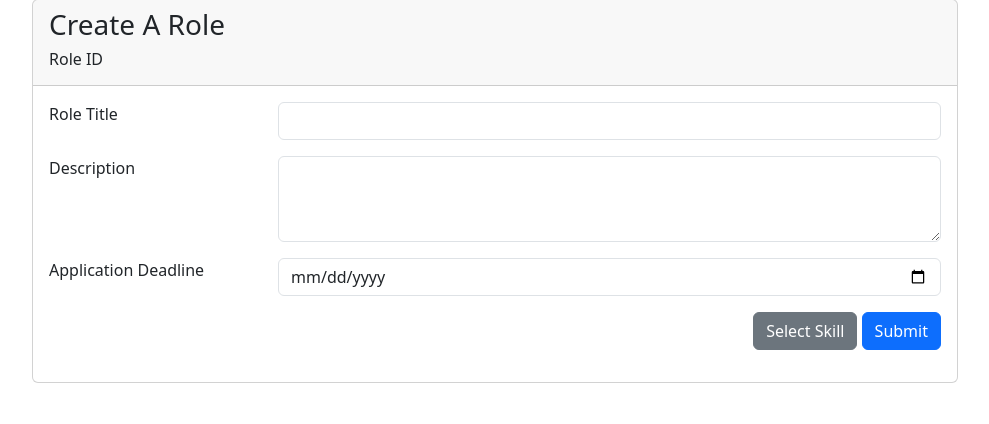
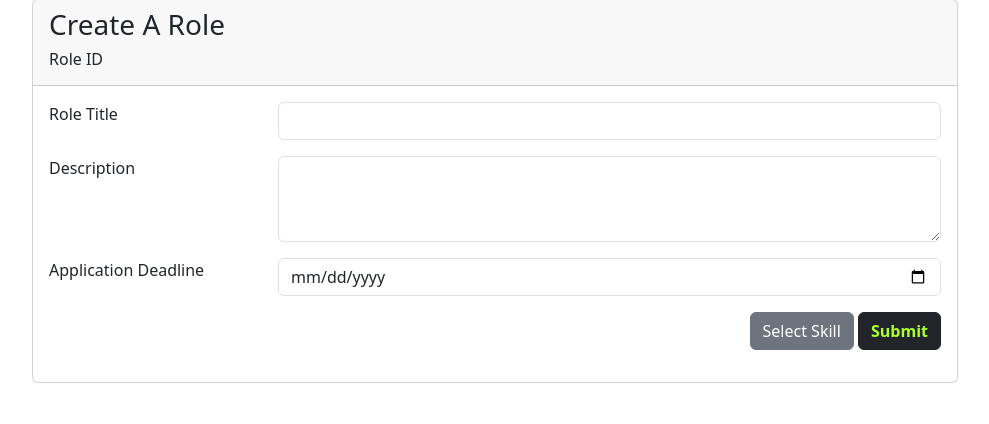
Before and after one commit to SSSamueLDS/SPM-T6, a Flask app: page /role-listing in a window 1280 px wide. Shown: the part 105-529 px from the top of the page, without its empty margins (145-1134 px from the left). Run offline with Flask 3, Linux system fonts and the light colour scheme.

Commit message:
Update role_listing.html

```diff
--- a/Role/templates/role_listing.html
+++ b/Role/templates/role_listing.html
@@ -74,7 +74,8 @@
                             <div class="row mb-3">
                                 <div style="text-align: right;">
                                     <button type="button" class="btn btn-secondary mr-2" id="selectSkillButton">Select Skill</button>
-                                    <button type="button" class="btn btn-primary" id="submitButton">Submit</button>
+                                    <button type="button" class="btn btn-dark" id="submitButton" style="color: greenyellow; font-weight: bold;">Submit</button>
+
                                 </div>
                             </div>
 
```
